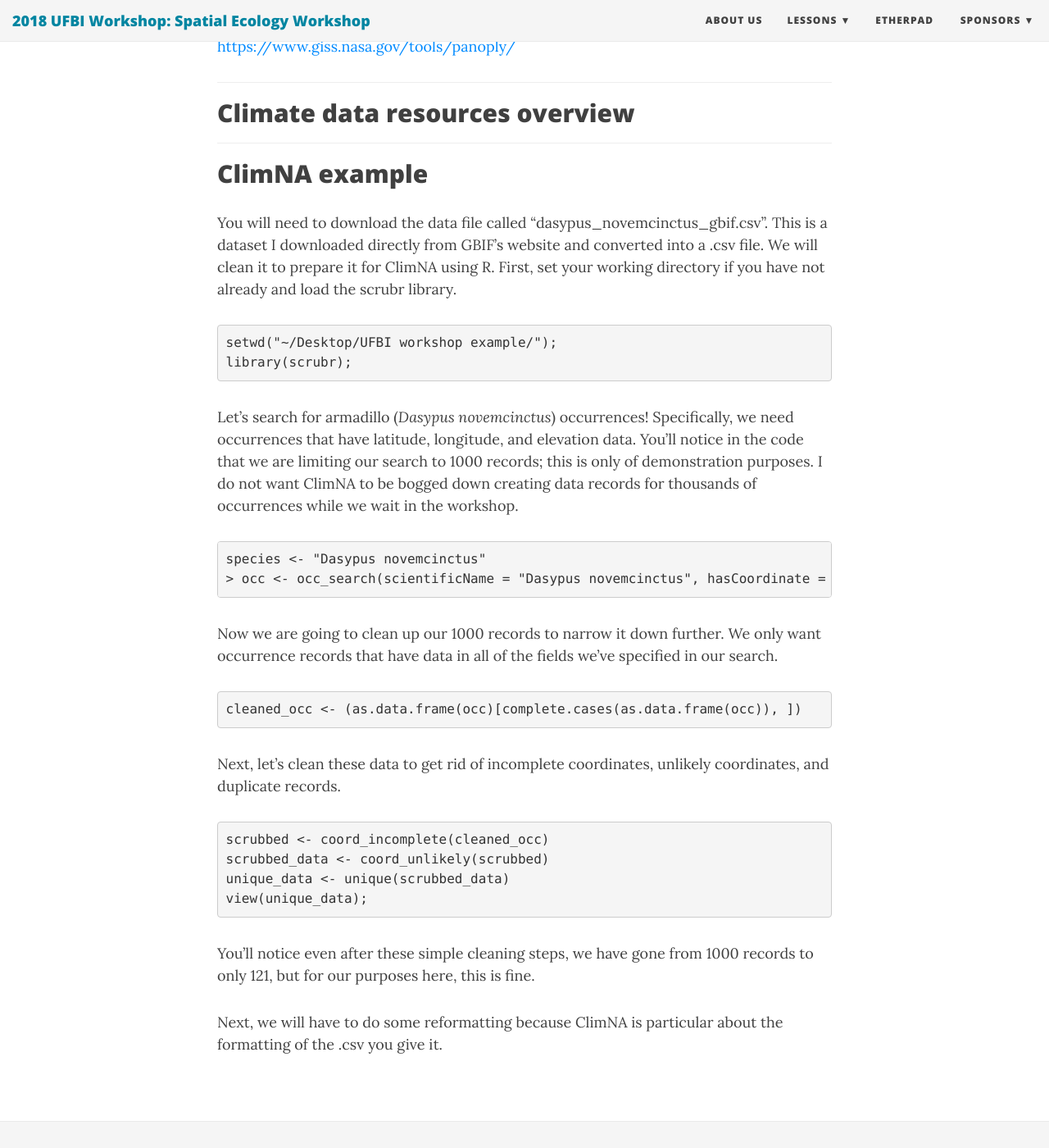
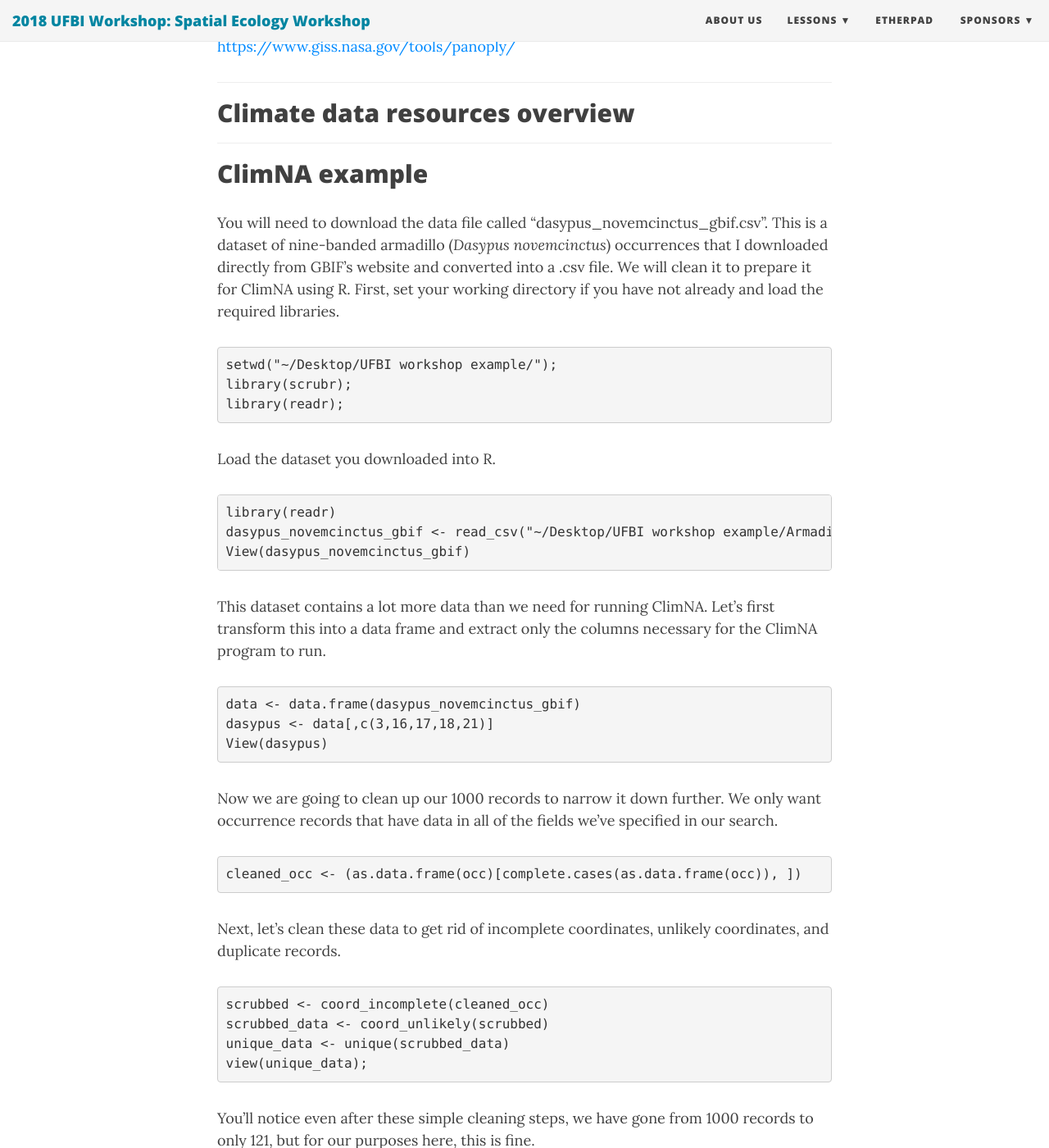
Before and after one commit to lbrensk/UFBI2018.github.io, a Jekyll site: the page built from Laura.md, in a window 1280 px wide and 1400 px high, scrolled down 736 px. Shown: the whole window at 82% size. Built offline with Jekyll 4.4.1, drawn with Linux system fonts in a browser that asks for light colours; nearby versions of some CDN libraries.

Commit message:
Update Laura.md

````diff
--- a/Laura.md
+++ b/Laura.md
@@ -22,18 +22,28 @@ If you have a Mac, you may require a few other programs to run ClimNA, which is
 
 ## ClimNA example
 
-You will need to download the data file called "dasypus_novemcinctus_gbif.csv". This is a dataset I downloaded directly from GBIF's website and converted into a .csv file. We will clean it to prepare it for ClimNA using R. First, set your working directory if you have not already and load the scrubr library.
+You will need to download the data file called "dasypus_novemcinctus_gbif.csv". This is a dataset of nine-banded armadillo (*Dasypus novemcinctus*) occurrences that I downloaded directly from GBIF's website and converted into a .csv file. We will clean it to prepare it for ClimNA using R. First, set your working directory if you have not already and load the required libraries.
 
 ```{r}
 setwd("~/Desktop/UFBI workshop example/");
 library(scrubr);
+library(readr);
 ```
 
-Let's search for armadillo (*Dasypus novemcinctus*) occurrences! Specifically, we need occurrences that have latitude, longitude, and elevation data. You'll notice in the code that we are limiting our search to 1000 records; this is only of demonstration purposes. I do not want ClimNA to be bogged down creating data records for thousands of occurrences while we wait in the workshop.
+Load the dataset you downloaded into R.
 
 ```{r}
-species <- "Dasypus novemcinctus"
-> occ <- occ_search(scientificName = "Dasypus novemcinctus", hasCoordinate = TRUE, fields = c("name", "key", "decimalLatitude", "decimalLongitude", "elevation"), limit = 1000, return = 'data')
+library(readr)
+dasypus_novemcinctus_gbif <- read_csv("~/Desktop/UFBI workshop example/Armadillo/dasypus-novemcinctus-gbif.csv")
+View(dasypus_novemcinctus_gbif)
+```
+
+This dataset contains a lot more data than we need for running ClimNA. Let's first transform this into a data frame and extract only the columns necessary for the ClimNA program to run.
+
+```{r}
+data <- data.frame(dasypus_novemcinctus_gbif)
+dasypus <- data[,c(3,16,17,18,21)]
+View(dasypus)
 ```
 
 Now we are going to clean up our 1000 records to narrow it down further. We only want occurrence records that have data in all of the fields we've specified in our search.
````
